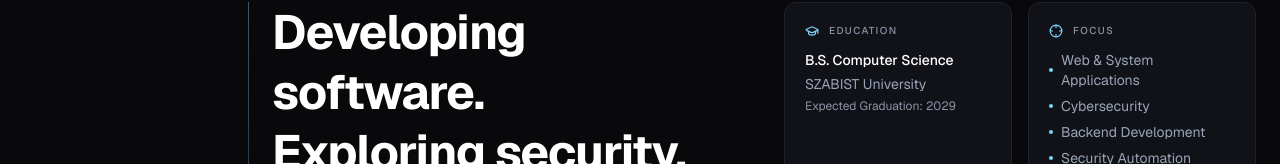
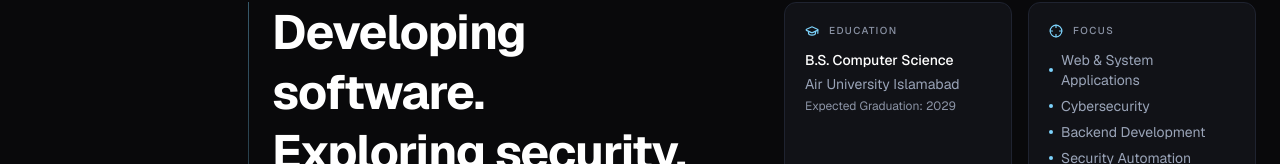
Before and after one commit to CheeseBallz/portfolio, a React (Vite) app: page / in a window 1280 px wide. Shown: the part 920-1084 px from the top of the page. Built offline with nearby package versions, Linux system fonts and the light colour scheme; a web font is replaced by a local one.

Commit message:
Update About.tsx

```diff
--- a/src/components/sections/About.tsx
+++ b/src/components/sections/About.tsx
@@ -13,7 +13,7 @@ const cards = [
     content: (
       <>
         <p className="text-sm font-medium text-white transition-all duration-300 group-hover:font-bold">B.S. Computer Science</p>
-        <p className="mt-1 text-sm text-muted transition-all duration-300 group-hover:font-bold group-hover:text-white">SZABIST University</p>
+        <p className="mt-1 text-sm text-muted transition-all duration-300 group-hover:font-bold group-hover:text-white">Air University Islamabad</p>
         <p className="mt-1 text-xs text-faint transition-all duration-300 group-hover:font-bold group-hover:text-white">Expected Graduation: 2029</p>
       </>
     ),
```
